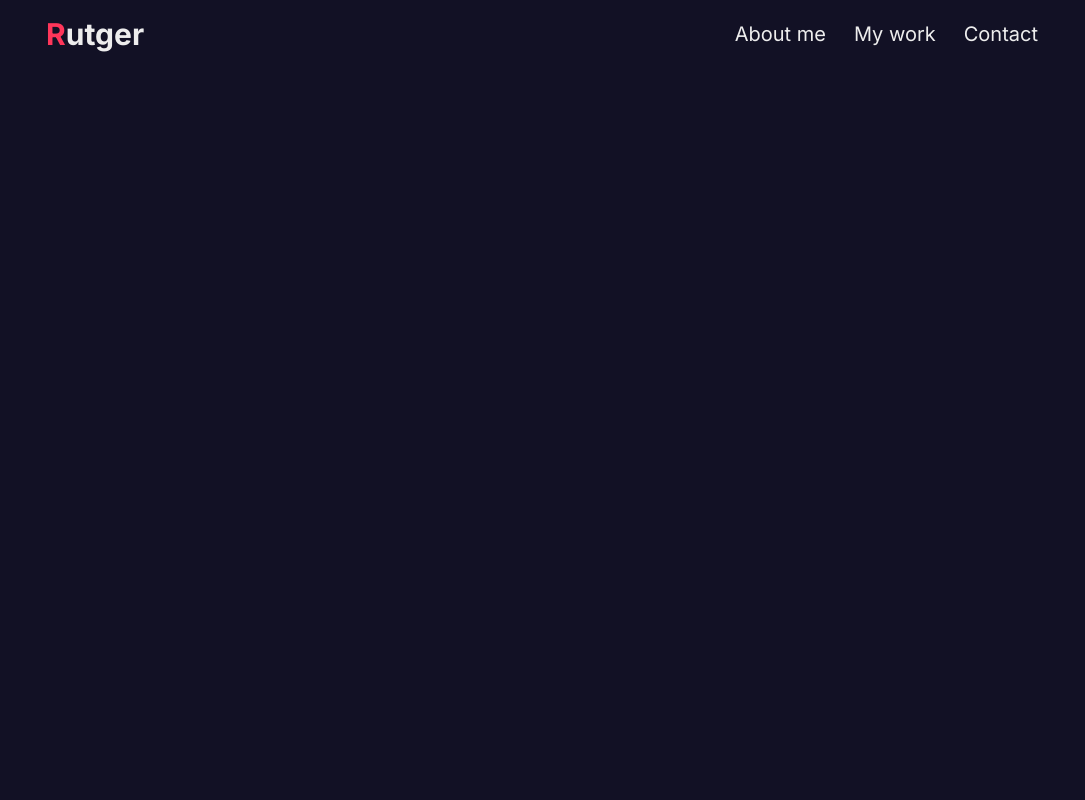
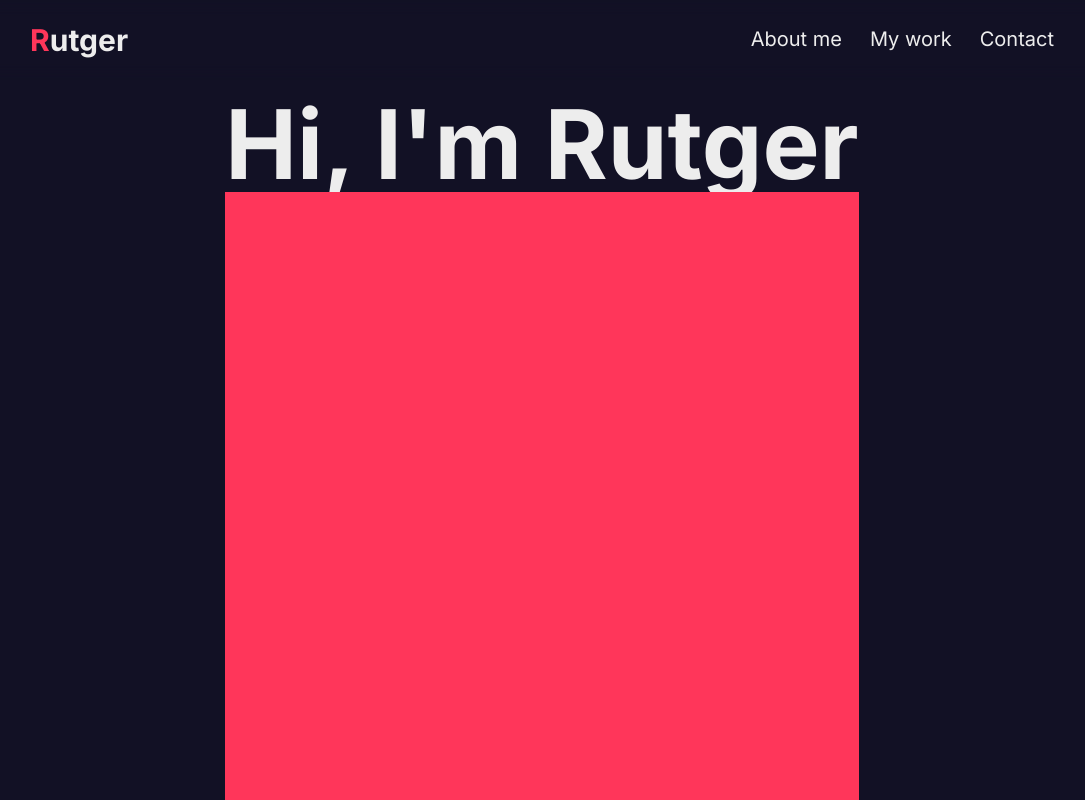
Before and after one commit to Rutger505/portfolio, a Next.js app: page / in a window 1280 px wide. Shown: the top 800 px of the page, without its empty margins (98-1183 px from the left). Built offline with nearby package versions, Linux system fonts and the light colour scheme.

Commit message:
Funtioning header

```diff
--- a/package.json
+++ b/package.json
@@ -11,12 +11,14 @@
   "dependencies": {
     "next": "14.0.3",
     "react": "^18",
-    "react-dom": "^18"
+    "react-dom": "^18",
+    "react-scroll": "^1.9.0"
   },
   "devDependencies": {
     "@types/node": "^20",
     "@types/react": "^18",
     "@types/react-dom": "^18",
+    "@types/react-scroll": "^1.8.10",
     "autoprefixer": "^10.0.1",
     "eslint": "^8",
     "eslint-config-next": "14.0.3",
--- a/src/app/page.tsx
+++ b/src/app/page.tsx
@@ -4,7 +4,42 @@ export default function Home() {
   return (
     <>
       <Header />
-      <main className="flex min-h-screen flex-col items-center justify-between p-24"></main>
+      <main className="flex min-h-screen flex-col items-center justify-between p-24">
+        <section
+          id={"home"}
+          className="flex flex-col items-center justify-center"
+        >
+          <h1 className="text-8xl font-bold text-textPrimary">
+            Hi, I'm Rutger
+          </h1>
+          <div className="h-[1200px] w-full bg-accent" />
+        </section>
+        <section
+          id={"about"}
+          className="flex flex-col items-center justify-center"
+        >
+          <h1 className="text-8xl font-bold text-textPrimary">Hi, I'm about</h1>
+          <div className="h-[1200px] w-full bg-accent" />
+        </section>
+        <section
+          id={"projects"}
+          className="flex flex-col items-center justify-center"
+        >
+          <h1 className="text-8xl font-bold text-textPrimary">
+            Hi, I'm projects
+          </h1>
+          <div className="h-[1200px] w-full bg-accent" />
+        </section>
+        <section
+          id={"contact"}
+          className="flex flex-col items-center justify-center"
+        >
+          <h1 className="text-8xl font-bold text-textPrimary">
+            Hi, I'm contact
+          </h1>
+          <div className="h-[1200px] w-full bg-accent" />
+        </section>
+      </main>
     </>
   );
 }
--- a/src/components/header.tsx
+++ b/src/components/header.tsx
@@ -1,22 +1,77 @@
+"use client";
+
+import React, { useRef } from "react";
+import { animateScroll } from "react-scroll";
 import Link from "next/link";
 
 export default function Header() {
+  const header = useRef<HTMLDivElement>(null);
+
+  function scrollSmooth(e: React.MouseEvent<HTMLAnchorElement, MouseEvent>) {
+    e.preventDefault();
+
+    const href = e.currentTarget.getAttribute("href")!;
+    const target = document.querySelector(href)!;
+    const yTarget = target.getBoundingClientRect().top + window.scrollY;
+
+    animateScroll.scrollTo(yTarget, {
+      smooth: true,
+      duration: 500,
+    });
+  }
+
   return (
-    <header className="flex items-center justify-between p-4 ">
-      <Link href={"#home"} className={"text-textPrimary text-3xl font-bold"}>
+    <header
+      ref={header}
+      className="fixed left-0 top-0 flex h-20 w-screen items-center justify-between bg-secondary px-spacing transition-all duration-500 md:bg-transparent md:backdrop-blur"
+    >
+      <Link
+        href="#home"
+        className={"cursor-pointer text-3xl font-bold text-textPrimary"}
+        onClick={scrollSmooth}
+      >
         <span className={"text-accent"}>R</span>
         utger
       </Link>
 
       <nav className="flex gap-x-7">
-        <Link href={"#about"} className={"text-textPrimary text-xl"}>
-          About me
+        <Link
+          href={"#about"}
+          className={
+            "text-header group cursor-pointer overflow-hidden text-xl text-textPrimary duration-300 group-hover:opacity-80"
+          }
+          onClick={scrollSmooth}
+        >
+          <p>About me</p>
+          <span
+            className={
+              "header-underline group block h-[3px] w-full translate-x-[-101%] cursor-pointer rounded-full bg-accent duration-300 group-hover:translate-x-[-50%]"
+            }
+          ></span>
         </Link>
-        <Link href={"#projects"} className={"text-textPrimary text-xl"}>
-          My work
+        <Link
+          href={"#projects"}
+          className={
+            "text-header group cursor-pointer overflow-hidden text-xl text-textPrimary duration-300 group-hover:opacity-80"
+          }
+          onClick={scrollSmooth}
+        >
+          <p> My work</p>
+          <span
+            className={
+              "header-underline group block h-[3px] w-full translate-x-[-101%] cursor-pointer rounded-full bg-accent duration-300 group-hover:translate-x-[-50%]"
+            }
+          ></span>
         </Link>
-        <Link href={"#contact"} className={"text-textPrimary text-xl"}>
-          Contact
+        <Link
+          href={"#contact"}
+          className={
+            "text-header group cursor-pointer overflow-hidden text-xl text-textPrimary duration-300 group-hover:opacity-80"
+          }
+          onClick={scrollSmooth}
+        >
+          <p>Contact</p>
+          <span className="header-underline block h-[3px] w-full translate-x-[-101%] rounded-full bg-accent duration-300 group-hover:translate-x-[-50%]"></span>
         </Link>
       </nav>
     </header>
--- a/tailwind.config.ts
+++ b/tailwind.config.ts
@@ -12,7 +12,12 @@ const config: Config = {
       secondary: "#0E0E21",
       accent: "#FF365A",
       textPrimary: "#EDEDED",
-      textSecondary: "#CAC8DC"
+      textSecondary: "#CAC8DC",
+
+      transparent: "transparent",
+      red: "#FF0000",
+      green: "#00FF00",
+      blue: "#0000FF",
     },
     extend: {
       padding: {
```
Also changed, not shown: 1 other file (tests, documents, lock files or other folders).
